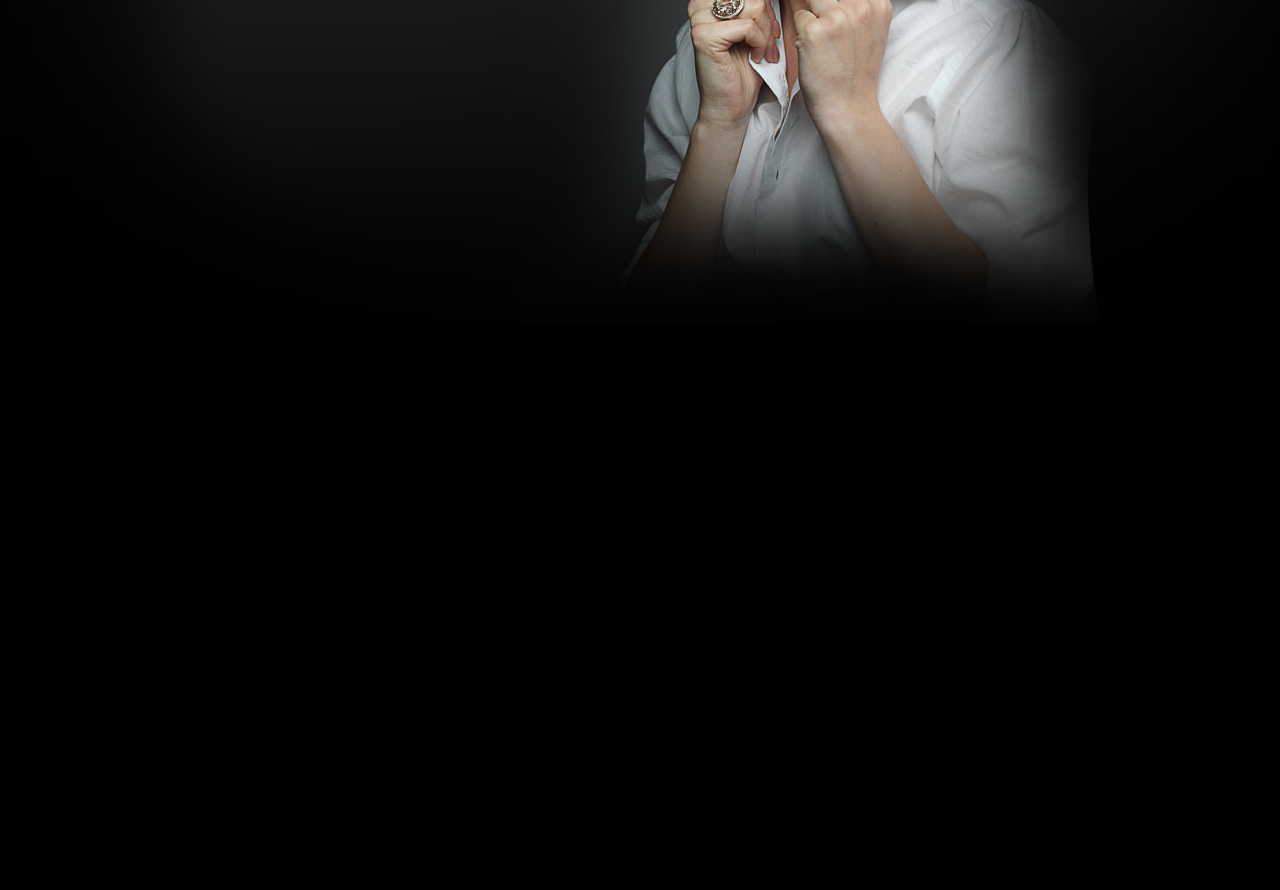
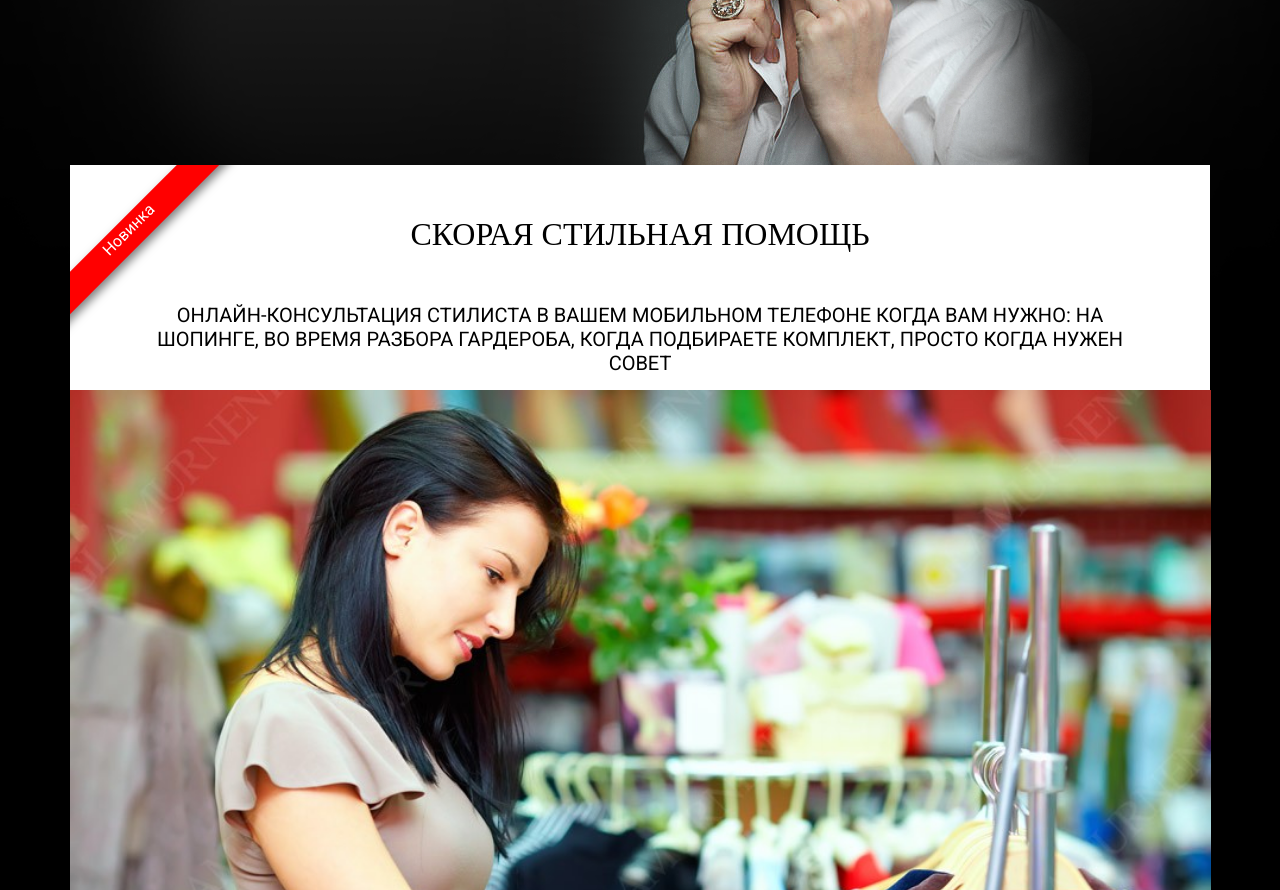
Before and after one commit to nnadeysha/glamurnenko, a website built with webpack: page src/index.html in a window 1280 px wide. Shown: the part 475-1365 px from the top of the page. Before the commit the page ends 800 px from the top, so only its background shows below. Built offline with nearby package versions, Linux system fonts and the light colour scheme; a web font is replaced by a local one.

Commit message:
feat: add help section

```diff
--- a/src/index.html
+++ b/src/index.html
@@ -77,7 +77,30 @@
             </div>
     </header>
     <section class="help">
+        <div class="container container_white">
+            <div class="wrap">
+                <div class="box">
+                    <div class="ribbon">
+                        Новинка
+                    </div>
+                </div>
+            </div>
+            <div class="help__heading">
+                <div class="col-md-11 mx-auto text-center">
+                    <h2 class="title_custom title_padding">
+                        Скорая стильная помощь
+                    </h2>
+                    <h4 class="help__text-content">
+                        Онлайн-консультация стилиста в вашем мобильном телефоне когда вам нужно: на шопинге, во время разбора гардероба,
+                        когда подбираете комплект, просто когда нужен совет
+                    </h4>
+                </div>
 
+            </div>
+            <div class="help__image">
+                <img src="./assets/images/form-reservation-bigcolor.jpg" alt="Style help">
+            </div>
+        </div>
     </section>
 
     <!-- <section class="gallery">
--- a/src/index.scss
+++ b/src/index.scss
@@ -1,6 +1,6 @@
-@import './styles/photobox.scss';
 @import './styles/global.scss';
 @import './styles/gallery.scss';
 @import './styles/header.scss';
+@import './styles/help.scss';
 
 @import 'bootstrap/dist/css/bootstrap.min.css';
--- a/src/styles/global.scss
+++ b/src/styles/global.scss
@@ -35,3 +35,15 @@ a {
     font-family: 'Oranienbaum', serif;
     text-transform: uppercase;
 }
+
+.title_padding {
+    padding: 50px 0;
+}
+
+.container_white {
+    background-color: #ffffff;
+    color: #000000;
+    & .p {
+        color: rgba($color: #000000, $alpha: 0.7);
+    }
+}
--- a/src/styles/header.scss
+++ b/src/styles/header.scss
@@ -1,6 +1,7 @@
 .header {
-    height: 35em;
+    height: 40em;
     padding-top: 30px;
+    padding-bottom: 100px;
     & .nav-item {
       font-size: 18px;
       margin-right: 23px;
--- /dev/null
+++ b/src/styles/help.scss
@@ -0,0 +1,48 @@
+.help {
+    height: 61.5em;
+
+    & .container {
+        position: relative;
+    }
+
+    &__text-content {
+        text-transform: uppercase;
+        font-size: 20px;
+        padding-bottom: 15px;
+    }
+
+    &__image
+    {
+        position: absolute;
+        top: 50;
+        left: 0;
+        width: 71.3em;
+    }
+    img {
+        width: 100%;
+    }
+}
+
+
+
+.box {
+    left: 0px;
+    position: absolute;
+    top: 0px;
+    height: 250px;
+    width: 200px;
+    overflow: hidden;
+}
+
+.ribbon {
+    left: -64px;
+    position: absolute;
+    top: 52px;
+    height: 30px;
+    width: 250px;
+    background-color: red;
+    color: #ffffff;
+    text-align: center;
+    transform: rotate(-45deg);
+    box-shadow: 0px 5px 10px 0px rgba(0, 0, 0, 0.5)
+}
--- a/src/styles/photobox.scss
+++ /dev/null
@@ -1,7 +0,0 @@
-.photobox {
-    padding: 100px 0;
-
-    &__list-item.active {
-        color: red;
-        }
-    }
```
